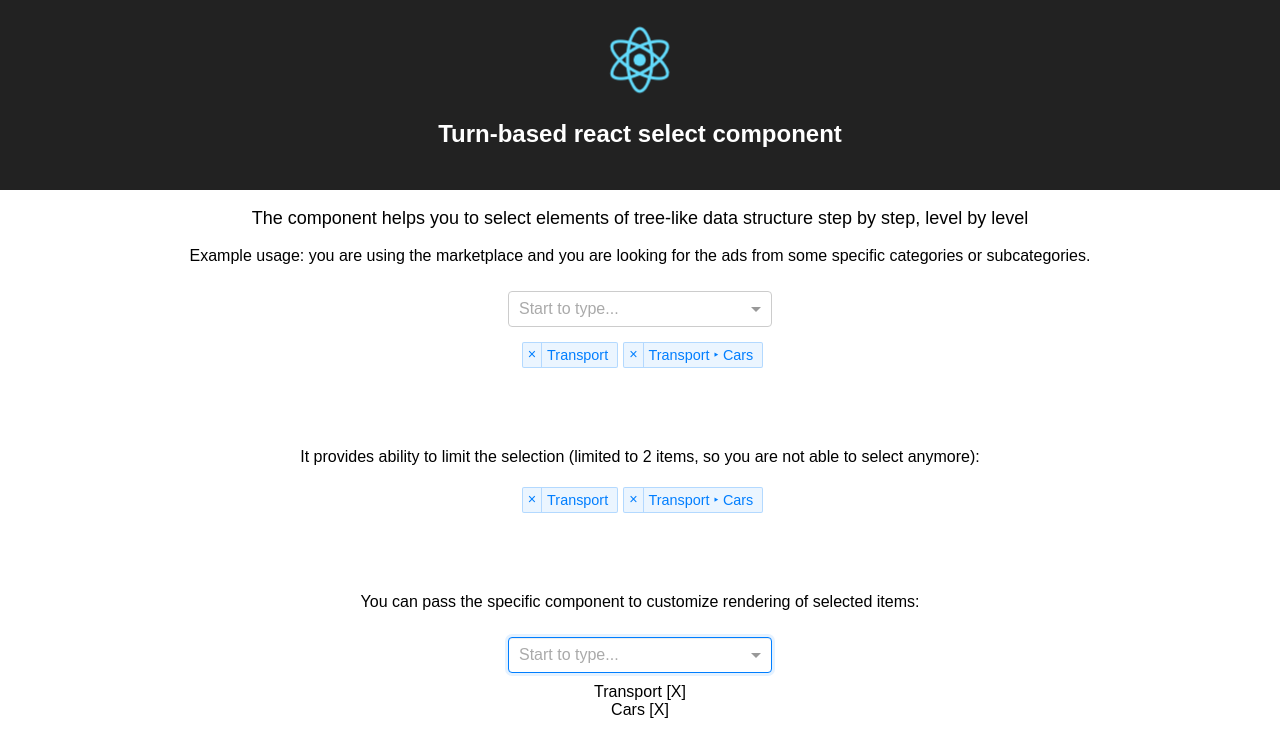
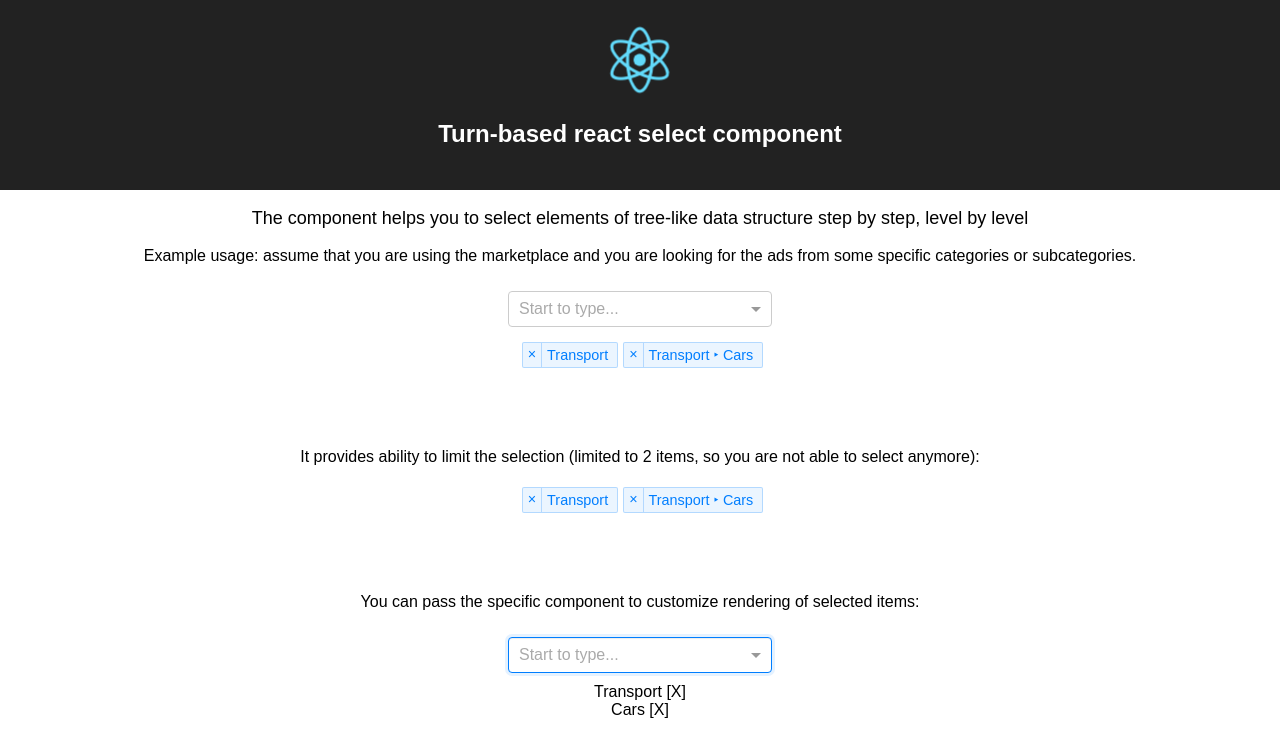
Before and after one commit to Jeloo/react-select-tree, a React (Create React App) app: page / in a window 1280 px wide. Shown: the top 756 px of the page. Built offline with nearby package versions, Linux system fonts and the light colour scheme.

Commit message:
Add readme

```diff
--- a/src/App.js
+++ b/src/App.js
@@ -21,8 +21,8 @@ class App extends Component {
         </p>
 
         <p>
-          Example usage: you are using the marketplace and you are looking for
-          the ads from some specific categories or subcategories.
+          Example usage: assume that you are using the marketplace and you are
+          looking for the ads from some specific categories or subcategories.
         </p>
         <div className={classnames("row")}>
           <MultipleSelectConsumer initialSelection={[1, 2]}>
@@ -40,7 +40,6 @@ class App extends Component {
                   resetBtn: ["Button Button--danger"],
                   buttonsContainer: ["ButtonGroup-container"]
                 }}
-                maxCount={3}
               />
             )}
           </MultipleSelectConsumer>
```
Also changed, not shown: 1 other file (tests, documents, lock files or other folders).
